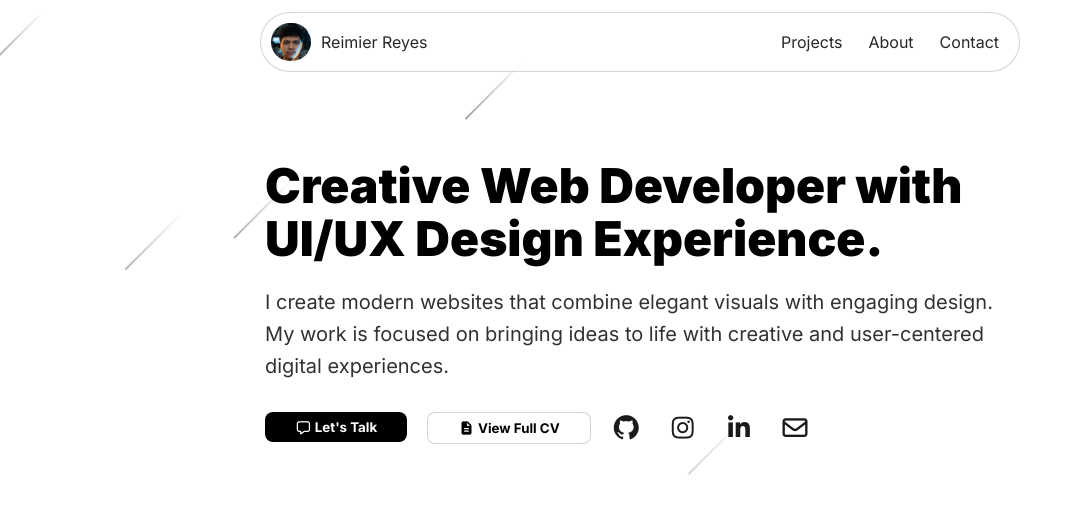
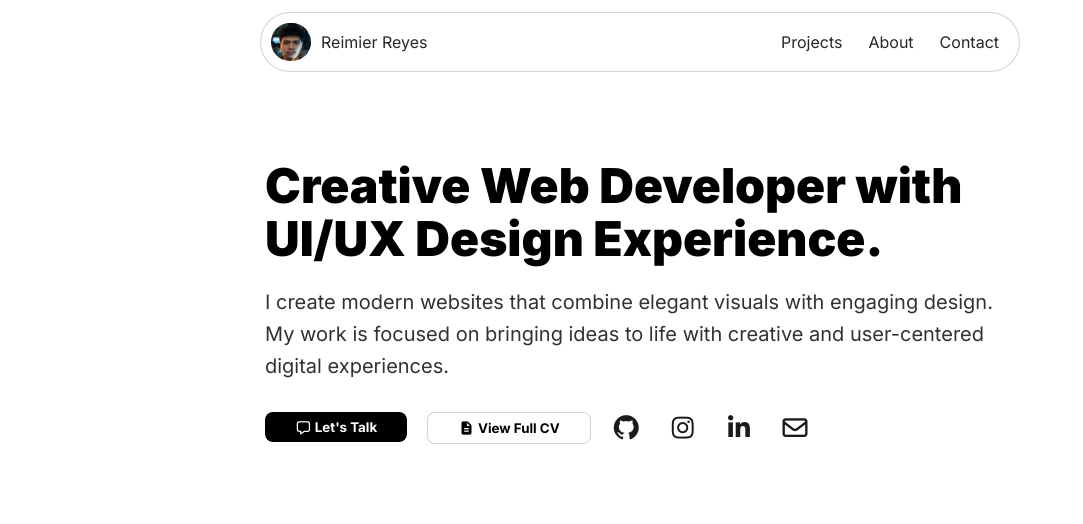
Before and after one commit to Reimier/portfolio-V1, a React (Vite) app: page /#/home in a window 1280 px wide. Shown: the top 524 px of the page, without its empty margins (0-1083 px from the left). Built offline with nearby package versions, Linux system fonts and the light colour scheme.

Commit message:
fix: update portfolio site

```diff
--- a/src/App.css
+++ /dev/null
@@ -1,4 +0,0 @@
-.app-content {
-  position: relative;
-  z-index: 1;
-}
--- a/src/App.jsx
+++ b/src/App.jsx
@@ -6,7 +6,6 @@ import About from "./pages/About/About";
 import ScrollToTop from "./ScrollToTop";
 import Contact from "./pages/Contact/Contact";
 import ClickSpark from "./components/ClickSpark/ClickSpark";
-import Meteors from "./components/Meteors/Meteors";
 
 function App() {
 
@@ -16,8 +15,6 @@ function App() {
 
   return (
     <>
-      {/* Background FIRST */}
-      <Meteors />
 
       <HashRouter>
         <ScrollToTop />
--- a/src/components/Meteors/Meteors.css
+++ /dev/null
@@ -1,35 +0,0 @@
-.meteors-container {
-  position: fixed;
-  inset: 0;
-  pointer-events: none;
-  z-index: 0;
-}
-.meteor {
-  position: absolute;
-  top: -100px;
-  width: 2px;
-  height: 80px;
-
-  background: linear-gradient(
-    to bottom,
-    rgba(29, 29, 29, 0),
-    rgba(125, 125, 125, 0.9)
-  );
-
-  transform: rotate(45deg);
-
-  animation: meteor-fall linear infinite;
-  opacity: 0.1;
-}
-
-@keyframes meteor-fall {
-  from {
-    transform: translate(0,0) rotate(45deg);
-    opacity: 1;
-  }
-
-  to {
-    transform: translate(-500px,800px) rotate(45deg);
-    opacity: 0;
-  }
-}
--- a/src/components/Meteors/Meteors.jsx
+++ /dev/null
@@ -1,19 +0,0 @@
-import "./Meteors.css";
-
-export default function Meteors({ number = 12 }) {
-  return (
-    <div className="meteors-container">
-      {Array.from({ length: number }).map((_, i) => (
-        <span
-          key={i}
-          className="meteor"
-          style={{
-            left: `${Math.random() * 100}%`,
-            animationDelay: `${Math.random() * 8}s`,
-            animationDuration: `${2 + Math.random() * 6}s`,
-          }}
-        />
-      ))}
-    </div>
-  );
-}
```
